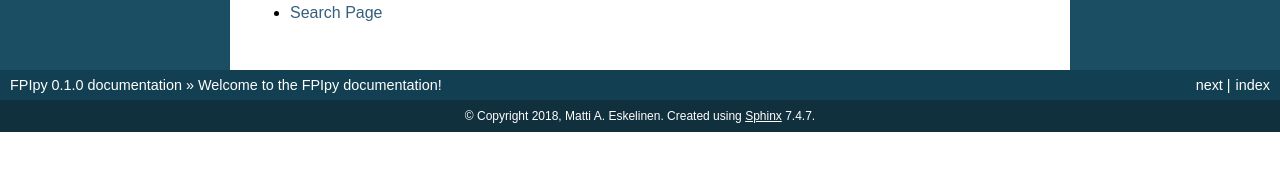
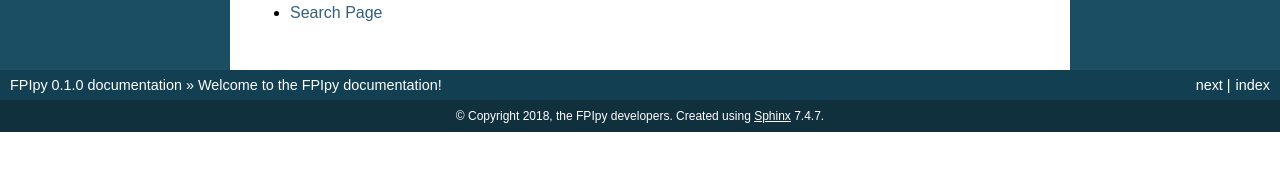
Before and after one commit to silmae/fpipy, a Sphinx documentation site: the page built from docs/index.rst, in a window 1280 px wide. Shown: the part 516-687 px from the top of the page. Built offline with Sphinx 7.4.7, drawn with Linux system fonts in a browser that asks for light colours; pages that are not in the unit, such as notebooks, are missing from menus.

Commit message:
Fix copyright info

```diff
--- a/docs/conf.py
+++ b/docs/conf.py
@@ -59,7 +59,7 @@ master_doc = 'index'
 
 # General information about the project.
 project = u'FPIpy'
-copyright = u"2018, Matti A. Eskelinen"
+copyright = u"2018, the FPIpy developers"
 
 # The version info for the project you're documenting, acts as replacement
 # for |version| and |release|, also used in various other places throughout
```
